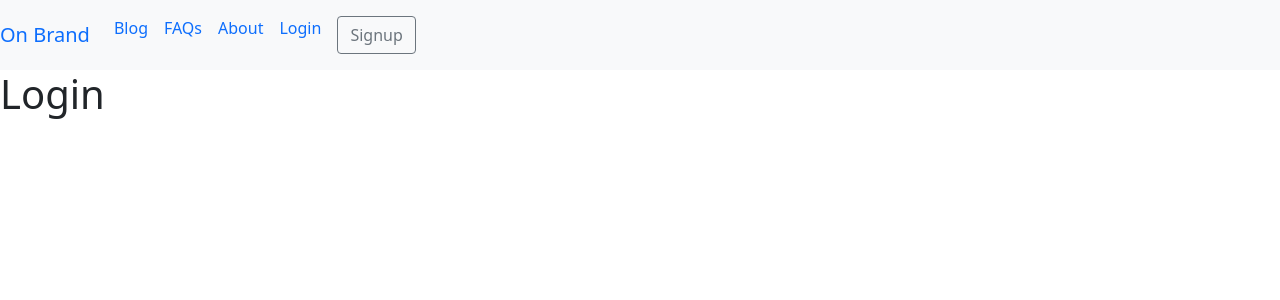
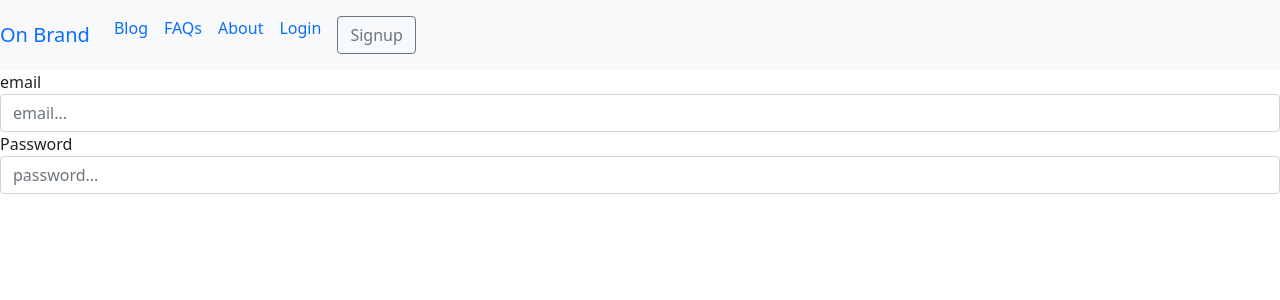
Before and after one commit to BrittanyMBui/onbrand-mvp, a React (Create React App) app in the folder onbrand-client/: page /login in a window 1280 px wide. Shown: the top 300 px of the page. Built offline with nearby package versions, Linux system fonts and the light colour scheme.

Commit message:
Adds fields to login page

```diff
--- a/onbrand-client/src/pages/Login.js
+++ b/onbrand-client/src/pages/Login.js
@@ -1,7 +1,18 @@
+import React from 'react';
+import { Button, Form, FormGroup, Label, Input, FormText } from 'reactstrap';
 
 function Login() {
     return (
-        <h1>Login</h1>
+        <Form>
+            <FormGroup>
+                <Label for='email'>email</Label>
+                <Input type="email" name="email" id="email" placeholder="email..." />
+            </FormGroup>
+            <FormGroup>
+                <Label for="examplePassword">Password</Label>
+                <Input type="password" name="password" id="password" placeholder="password..." />
+            </FormGroup>
+        </Form>
     )
 }
 
```
